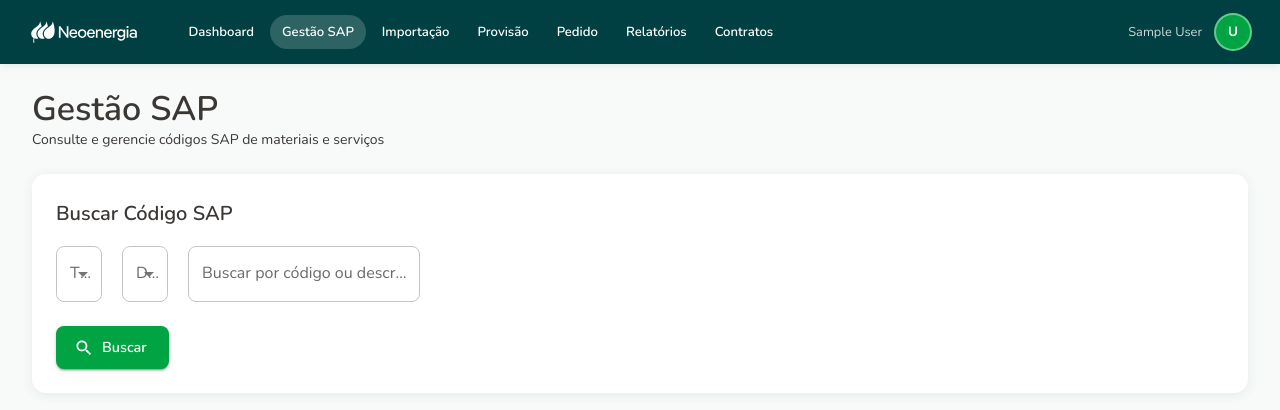
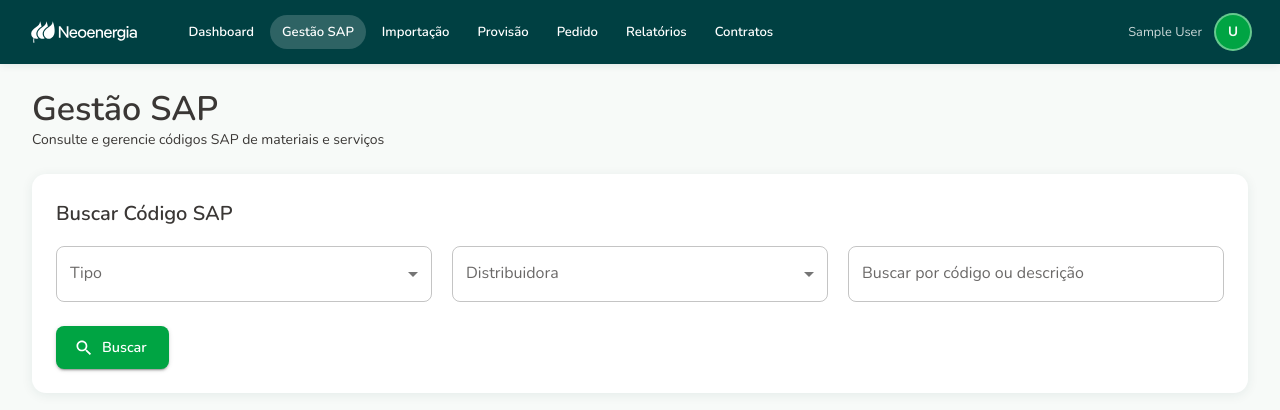
Before and after one commit to devRafaCoelho/neo-project, a React (Vite) app: page /gestao-sap in a window 1280 px wide. Shown: the top 410 px of the page. Built offline with nearby package versions, Linux system fonts and the light colour scheme; sample sign-in values are in the browser's storage.

Commit message:
corrigido layout da pagina de gestao sap

```diff
--- a/src/pages/GestaoSapPage.jsx
+++ b/src/pages/GestaoSapPage.jsx
@@ -1,10 +1,24 @@
-import { Box, Card, CardContent, Typography, Grid, TextField, MenuItem, Button, Chip } from '@mui/material';
+import {
+  Box,
+  Card,
+  CardContent,
+  Typography,
+  TextField,
+  MenuItem,
+  Button,
+  Chip,
+} from '@mui/material';
 import { Search } from '@mui/icons-material';
 import { useState } from 'react';
-import { empresas } from '../data/mockData';
 
 const tiposCodigo = ['Material / Telecom', 'Serviço'];
-const distribuidoras = ['Neoenergia Coelba', 'Neoenergia Pernambuco', 'Neoenergia Cosern', 'Neoenergia Brasília', 'Neoenergia Elektro'];
+const distribuidoras = [
+  'Neoenergia Coelba',
+  'Neoenergia Pernambuco',
+  'Neoenergia Cosern',
+  'Neoenergia Brasília',
+  'Neoenergia Elektro',
+];
 
 const codigosMock = [
   { codigo: 'MAT-001', descricao: 'Rádio 1+1 15GHz', tipo: 'Material / Telecom', empresa: 'Neoenergia Coelba', transacao: 'ZMM929' },
@@ -25,7 +39,10 @@ export default function GestaoSapPage() {
     const res = codigosMock.filter((c) => {
       const matchTipo = !tipo || c.tipo === tipo;
       const matchEmp = !empresa || c.empresa === empresa;
-      const matchBusca = !busca || c.descricao.toLowerCase().includes(busca.toLowerCase()) || c.codigo.toLowerCase().includes(busca.toLowerCase());
+      const matchBusca =
+        !busca
+        || c.descricao.toLowerCase().includes(busca.toLowerCase())
+        || c.codigo.toLowerCase().includes(busca.toLowerCase());
       return matchTipo && matchEmp && matchBusca;
     });
     setResultados(res);
@@ -34,27 +51,56 @@ export default function GestaoSapPage() {
   return (
     <Box>
       <Box sx={{ mb: 3 }}>
-        <Typography variant="h4" fontWeight={700} color="primary.dark">Gestão SAP</Typography>
-        <Typography variant="body2" color="text.secondary">Consulte e gerencie códigos SAP de materiais e serviços</Typography>
+        <Typography variant="h4" fontWeight={700} color="primary.dark">
+          Gestão SAP
+        </Typography>
+        <Typography variant="body2" color="text.secondary">
+          Consulte e gerencie códigos SAP de materiais e serviços
+        </Typography>
       </Box>
 
       <Card sx={{ mb: 3 }}>
         <CardContent sx={{ p: 3 }}>
-          <Typography variant="h6" fontWeight={700} color="primary.dark" sx={{ mb: 2 }}>Buscar Código SAP</Typography>
-          <Grid container spacing={2.5} alignItems="flex-end">
-            <Grid item xs={12} sm={4}>
-              <TextField label="Tipo" select fullWidth value={tipo} onChange={(e) => setTipo(e.target.value)}>
+          <Typography variant="h6" fontWeight={700} color="primary.dark" sx={{ mb: 2 }}>
+            Buscar Código SAP
+          </Typography>
+
+          <Box
+            sx={{
+              display: 'grid',
+              gap: 2.5,
+              gridTemplateColumns: {
+                xs: '1fr',
+                md: 'repeat(3, minmax(0, 1fr))',
+              },
+            }}
+          >
+            <TextField
+              label="Tipo"
+              select
+              fullWidth
+              value={tipo}
+              onChange={(e) => setTipo(e.target.value)}
+            >
               <MenuItem value="">Todos</MenuItem>
-                {tiposCodigo.map((t) => <MenuItem key={t} value={t}>{t}</MenuItem>)}
+              {tiposCodigo.map((t) => (
+                <MenuItem key={t} value={t}>{t}</MenuItem>
+              ))}
             </TextField>
-            </Grid>
-            <Grid item xs={12} sm={4}>
-              <TextField label="Distribuidora" select fullWidth value={empresa} onChange={(e) => setEmpresa(e.target.value)}>
+
+            <TextField
+              label="Distribuidora"
+              select
+              fullWidth
+              value={empresa}
+              onChange={(e) => setEmpresa(e.target.value)}
+            >
               <MenuItem value="">Todas</MenuItem>
-                {distribuidoras.map((d) => <MenuItem key={d} value={d}>{d}</MenuItem>)}
+              {distribuidoras.map((d) => (
+                <MenuItem key={d} value={d}>{d}</MenuItem>
+              ))}
             </TextField>
-            </Grid>
-            <Grid item xs={12} sm={4}>
+
             <TextField
               label="Buscar por código ou descrição"
               fullWidth
@@ -62,10 +108,12 @@ export default function GestaoSapPage() {
               onChange={(e) => setBusca(e.target.value)}
               onKeyDown={(e) => e.key === 'Enter' && handleBuscar()}
             />
-            </Grid>
-          </Grid>
+          </Box>
+
           <Box sx={{ mt: 3 }}>
-            <Button variant="contained" startIcon={<Search />} onClick={handleBuscar}>Buscar</Button>
+            <Button variant="contained" startIcon={<Search />} onClick={handleBuscar}>
+              Buscar
+            </Button>
           </Box>
         </CardContent>
       </Card>
@@ -98,8 +146,12 @@ export default function GestaoSapPage() {
                       '&:hover': { bgcolor: '#F0F7F3' },
                     }}
                   >
-                    <Typography variant="body1" fontWeight={700} color="primary.dark" sx={{ minWidth: 90 }}>{r.codigo}</Typography>
-                    <Typography variant="body2" sx={{ flex: 1 }}>{r.descricao}</Typography>
+                    <Typography variant="body1" fontWeight={700} color="primary.dark" sx={{ minWidth: 90 }}>
+                      {r.codigo}
+                    </Typography>
+                    <Typography variant="body2" sx={{ flex: 1, minWidth: 160 }}>
+                      {r.descricao}
+                    </Typography>
                     <Chip label={r.tipo} size="small" color={r.tipo === 'Serviço' ? 'secondary' : 'primary'} />
                     <Chip label={r.empresa} size="small" variant="outlined" sx={{ fontSize: '0.75rem' }} />
                     <Chip label={`Transação: ${r.transacao}`} size="small" sx={{ bgcolor: '#DCEBE1', fontSize: '0.75rem' }} />
```
Lines whose indentation alone changed are shown as unchanged.
